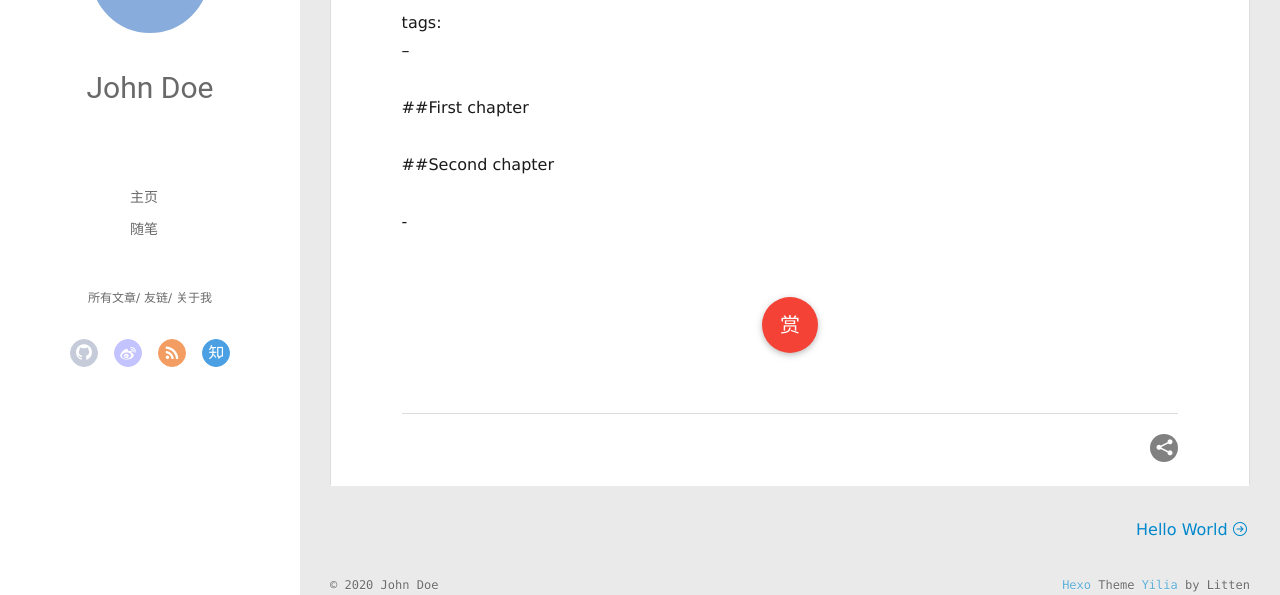
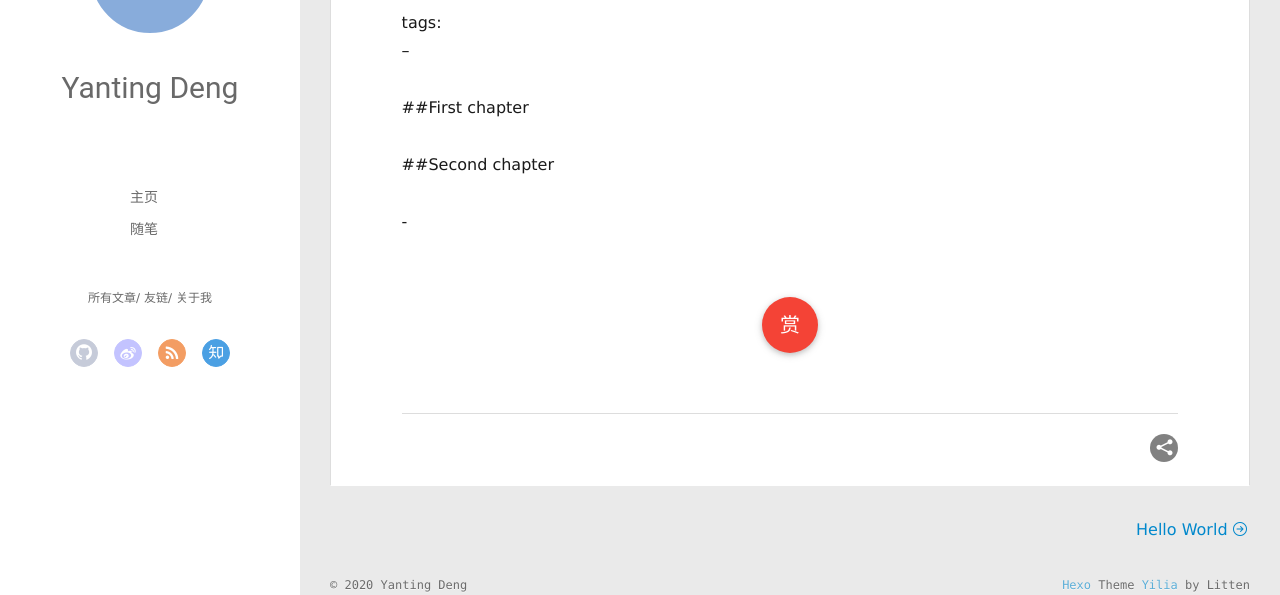
Before and after one commit to Dytanlented/Dytanlented, a plain HTML site: page 2020/03/01/First-blog/index.html in a window 1280 px wide. Shown: the part 202-797 px from the top of the page. Drawn offline with Linux system fonts and the light colour scheme; no server answers.

Commit message:
Site updated: 2020-03-01 09:13:39

```diff
--- a/2020/03/01/First-blog/index.html
+++ b/2020/03/01/First-blog/index.html
@@ -17,7 +17,7 @@
 <meta property="og:locale" content="en_US">
 <meta property="article:published_time" content="2020-03-01T16:18:30.495Z">
 <meta property="article:modified_time" content="2020-03-01T16:18:30.495Z">
-<meta property="article:author" content="John Doe">
+<meta property="article:author" content="Yanting Deng">
 <meta name="twitter:card" content="summary">
 
     <link rel="alternative" href="/atom.xml" title="Hexo" type="application/atom+xml">
@@ -50,7 +50,7 @@
 			<img src="" class="js-avatar">
 		</a>
 		<hgroup>
-		  <h1 class="header-author"><a href="/">John Doe</a></h1>
+		  <h1 class="header-author"><a href="/">Yanting Deng</a></h1>
 		</hgroup>
 
 
@@ -108,7 +108,7 @@
 				<img src="" class="js-avatar">
 			</div>
 			<hgroup>
-			  <h1 class="header-author js-header-author">John Doe</h1>
+			  <h1 class="header-author js-header-author">Yanting Deng</h1>
 			</hgroup>
 
 
@@ -317,7 +317,7 @@
   <div class="outer">
     <div id="footer-info">
     	<div class="footer-left">
-    		&copy; 2020 John Doe
+    		&copy; 2020 Yanting Deng
     	</div>
       	<div class="footer-right">
       		<a href="http://hexo.io/" target="_blank">Hexo</a>  Theme <a href="https://github.com/litten/hexo-theme-yilia" target="_blank">Yilia</a> by Litten
```
Also changed, not shown: 2020/03/01/hello-world/index.html (+4 -4 lines), archives/2020/03/index.html (+4 -4 lines), archives/2020/index.html (+4 -4 lines), archives/index.html (+4 -4 lines), index.html (+4 -4 lines).
